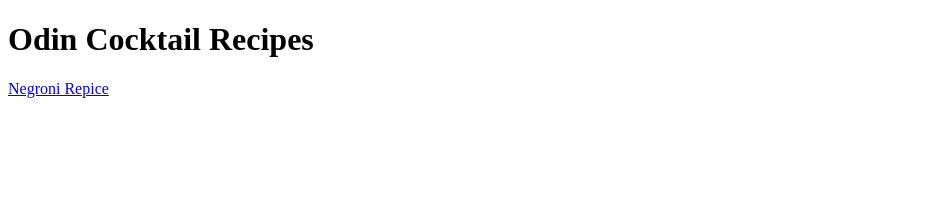
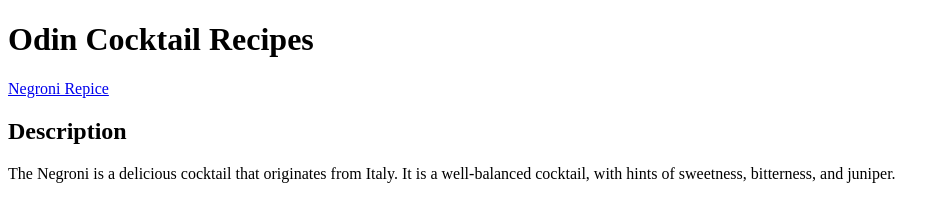
Before and after one commit to zsbriceno/odin-recipes, a plain HTML site: page index.html in a window 1280 px wide. Shown: the whole page, without its empty margins (0-950 px from the left). Drawn offline with Linux system fonts and the light colour scheme.

Commit message:
Add description to Negroni recipe page

```diff
--- a/index.html
+++ b/index.html
@@ -7,6 +7,9 @@
 <body>
     <h1>Odin Cocktail Recipes</h1>
     <a href="recipes/negroni.html">Negroni Repice</a>
+    <h2>Description</h2>
+    <p>The Negroni is a delicious cocktail that originates from Italy. It is a well-balanced
+        cocktail, with hints of sweetness, bitterness, and juniper.</p>
 
 
 </body>
```
Also changed, not shown: recipes/negroni.html (+1 -0 lines), 1 other file.
